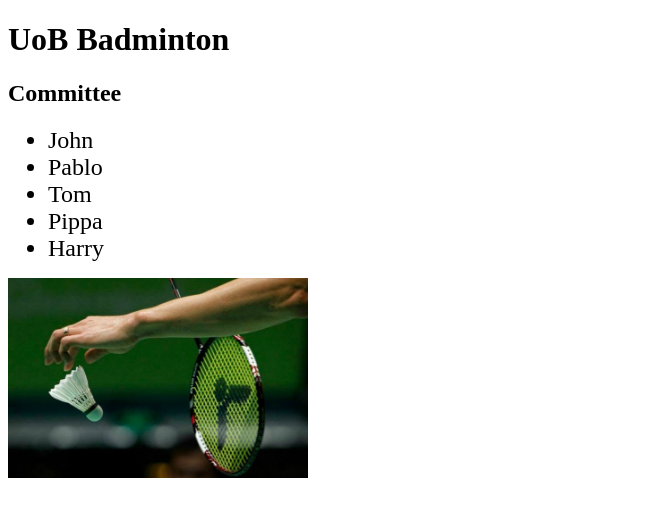
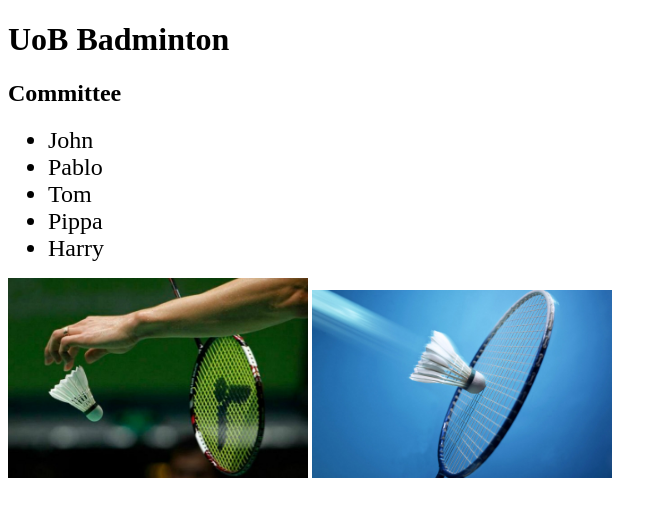
Before and after one commit to MikeC1995/UoBBadminton, a website: page index.html in a window 1280 px wide. Shown: the whole page, without its empty margins (0-667 px from the left). Drawn offline with nearby package versions, Linux system fonts and the light colour scheme.

Commit message:
two pics

```diff
--- a/index.html
+++ b/index.html
@@ -24,6 +24,7 @@
       <li ng-repeat="name in committeeNames">{{name}}</li>
     </ul>
     <img src="images/badminton1.jpg">
+    <img src="images/badminton2.jpg">
 
     <script src="https://cdnjs.cloudflare.com/ajax/libs/angular.js/1.5.5/angular.min.js"></script>
     <script src="app/EDIT-ME.js"></script>
```
